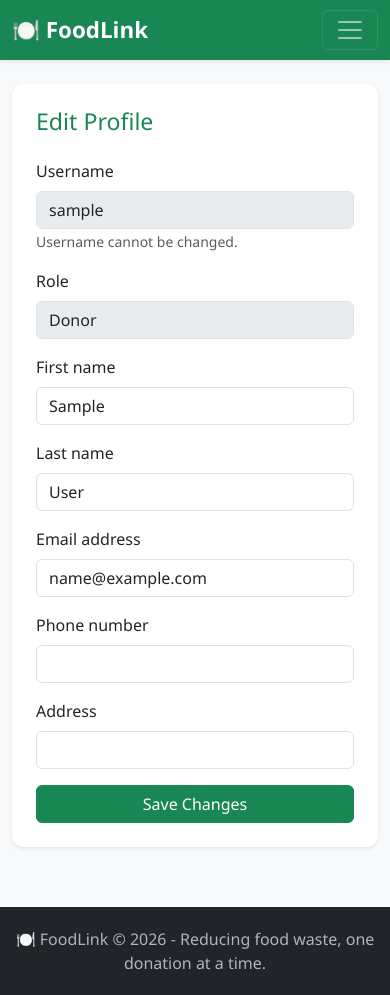
After one commit to tawheedul-islam/FoodLink-Food-Waste-Donation-System, a Django app: page /profile/edit/ in a window 390 px wide. The commit adds this page. Run offline with Django 5.2, Linux system fonts and the light colour scheme; the visitor is signed in with stand-in values (Sample User, id 1).

Commit message:
Add profile edit page with name, email, phone, address

```diff
--- a/accounts/forms.py
+++ b/accounts/forms.py
@@ -40,3 +40,22 @@ class RegisterForm(UserCreationForm):
         super().__init__(*args, **kwargs)
         self.fields['password1'].widget.attrs.update({'class': 'form-control'})
         self.fields['password2'].widget.attrs.update({'class': 'form-control'})
+
+
+class ProfileEditForm(forms.ModelForm):
+    class Meta:
+        model = User
+        fields = ['first_name', 'last_name', 'email', 'phone_number', 'address']
+        widgets = {
+            'first_name': forms.TextInput(attrs={'class': 'form-control'}),
+            'last_name': forms.TextInput(attrs={'class': 'form-control'}),
+            'email': forms.EmailInput(attrs={'class': 'form-control'}),
+            'phone_number': forms.TextInput(attrs={'class': 'form-control'}),
+            'address': forms.TextInput(attrs={'class': 'form-control'}),
+        }
+
+    def clean_phone_number(self):
+        phone = self.cleaned_data.get('phone_number', '').strip()
+        if phone and (not phone.isdigit() or len(phone) < 10):
+            raise forms.ValidationError("Enter a valid phone number (at least 10 digits).")
+        return phone
--- a/accounts/urls.py
+++ b/accounts/urls.py
@@ -8,4 +8,5 @@ urlpatterns = [
     path('logout/', views.logout_view, name='logout'),
     path('dashboard/', views.dashboard_view, name='dashboard'),
     path('admin-dashboard/', views.admin_dashboard, name='admin_dashboard'),
+    path('profile/edit/', views.profile_edit, name='profile_edit'),
 ]
--- a/accounts/views.py
+++ b/accounts/views.py
@@ -2,10 +2,11 @@ from django.shortcuts import render, redirect
 from django.contrib.auth import login, logout, authenticate
 from django.contrib.auth.decorators import login_required
 from django.contrib import messages
-from .forms import RegisterForm
+from .forms import RegisterForm, ProfileEditForm
 from .models import User
 from donations.models import FoodDonation
 from requests_app.models import DonationRequest
+
 
 def register_view(request):
     if request.method == 'POST':
@@ -61,3 +62,15 @@ def admin_dashboard(request):
         'pending_requests': DonationRequest.objects.filter(status='pending').count(),
     }
     return render(request, 'accounts/admin_dashboard.html', context)
+
+@login_required
+def profile_edit(request):
+    if request.method == 'POST':
+        form = ProfileEditForm(request.POST, instance=request.user)
+        if form.is_valid():
+            form.save()
+            messages.success(request, 'Profile updated successfully!')
+            return redirect('dashboard')
+    else:
+        form = ProfileEditForm(instance=request.user)
+    return render(request, 'accounts/profile_edit.html', {'form': form})
--- /dev/null
+++ b/templates/accounts/profile_edit.html
@@ -0,0 +1,35 @@
+{% extends 'base.html' %}
+{% block title %}Edit Profile{% endblock %}
+{% block content %}
+<div class="row justify-content-center">
+    <div class="col-md-6">
+        <div class="card shadow-sm">
+            <div class="card-body p-4">
+                <h3 class="mb-4 text-success">Edit Profile</h3>
+                <form method="POST">
+                    {% csrf_token %}
+                    <div class="mb-3">
+                        <label class="form-label">Username</label>
+                        <input type="text" class="form-control" value="{{ user.username }}" disabled>
+                        <small class="text-muted">Username cannot be changed.</small>
+                    </div>
+                    <div class="mb-3">
+                        <label class="form-label">Role</label>
+                        <input type="text" class="form-control" value="{{ user.role|title }}" disabled>
+                    </div>
+                    {% for field in form %}
+                        <div class="mb-3">
+                            <label class="form-label">{{ field.label }}</label>
+                            {{ field }}
+                            {% for error in field.errors %}
+                                <small class="text-danger d-block">{{ error }}</small>
+                            {% endfor %}
+                        </div>
+                    {% endfor %}
+                    <button type="submit" class="btn btn-success w-100">Save Changes</button>
+                </form>
+            </div>
+        </div>
+    </div>
+</div>
+{% endblock %}
```
Also changed, not shown: templates/accounts/dashboard.html (+5 -3 lines).
